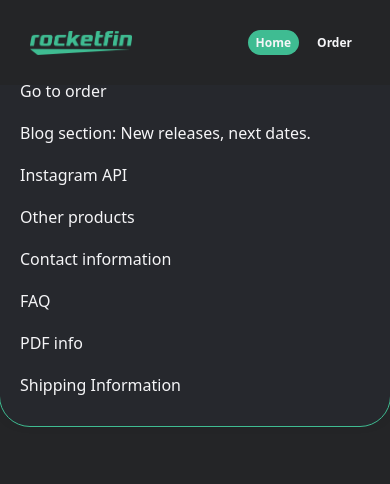
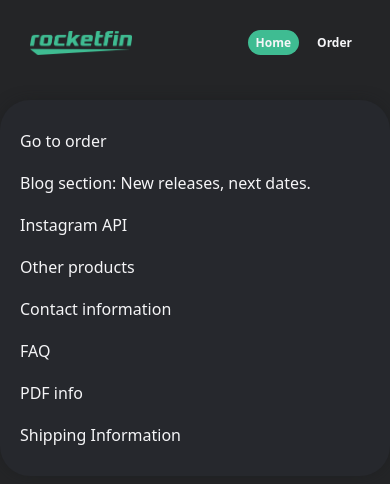
Before and after one commit to franciscobuchini/RocketFins, a React (Vite) app: page / in a window 390 px wide. Shown: the top 484 px of the page. Built offline with nearby package versions, Linux system fonts and the light colour scheme; no server answers.

Commit message:
canvas container border modification, margins and sizes in responsive

```diff
--- a/src/Styles/Styles.css
+++ b/src/Styles/Styles.css
@@ -121,16 +121,15 @@ article {
   /*frame*/
   border-radius: 30px;
   /*colors*/
-  outline: 1px solid var(--button-InputOption-green);
   background-color: var(--dark-article);
-  box-shadow: 0 0 20px -16px black;
+  box-shadow: 0 0 18px -6px var(--button-InputOption-black);
   /*responsive-mobile*/
   @media (width <= 768px) {
     /*frame*/
     width: 100%;
     padding: 30px 20px;
     gap: 20px;
-    margin: 50px 0;
+    margin: 100px 0;
   }
   /*responsive-pc*/
   @media (width > 768px) {
@@ -146,6 +145,7 @@ article {
   /*position*/
   display: flex;
   justify-content: center;
+  align-items: center;
   /*frame*/
   gap: 30px;
   /*responsive-mobile*/
@@ -163,11 +163,22 @@ article {
 .CanvasContainer {
   /*frame*/
   height: 500px;
-  width: 330px;
   border-radius: 10px;
   /*interact*/
   overflow: hidden;
   cursor: grab;
+  /*colors*/
+  outline: 4px solid var(--main-background);
+  /*responsive-mobile*/
+  @media (width <= 768px) {
+    /*frame*/
+    width: 100%;
+  }
+  /*responsive-pc*/
+  @media (width > 768px) {
+    /*frame*/
+    width: 330px;
+  }
 }
 
 .CanvasContainer:active {
```
